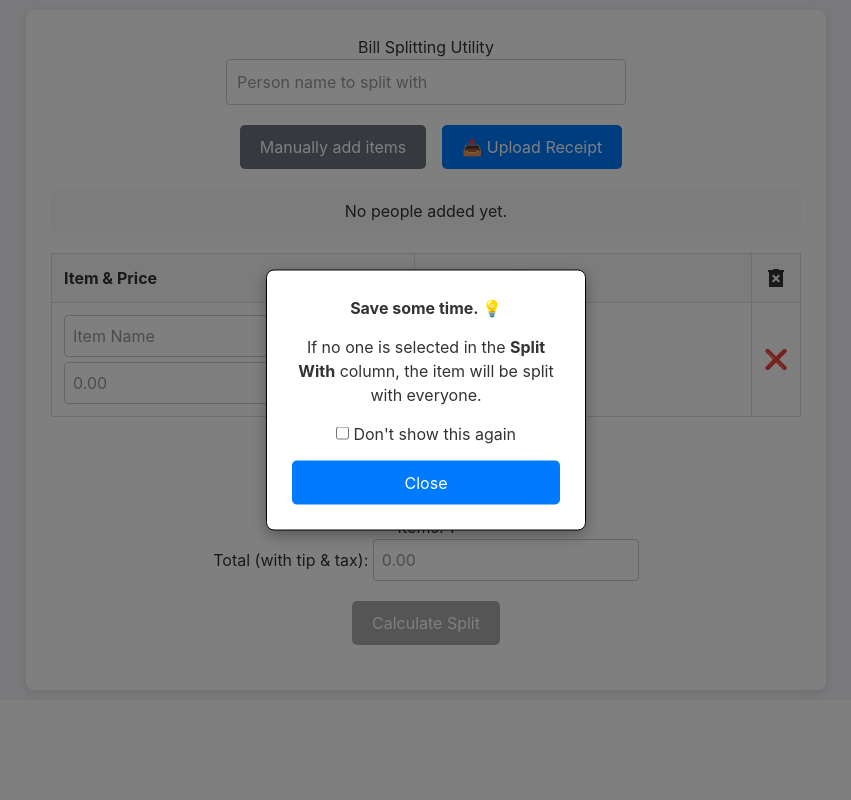
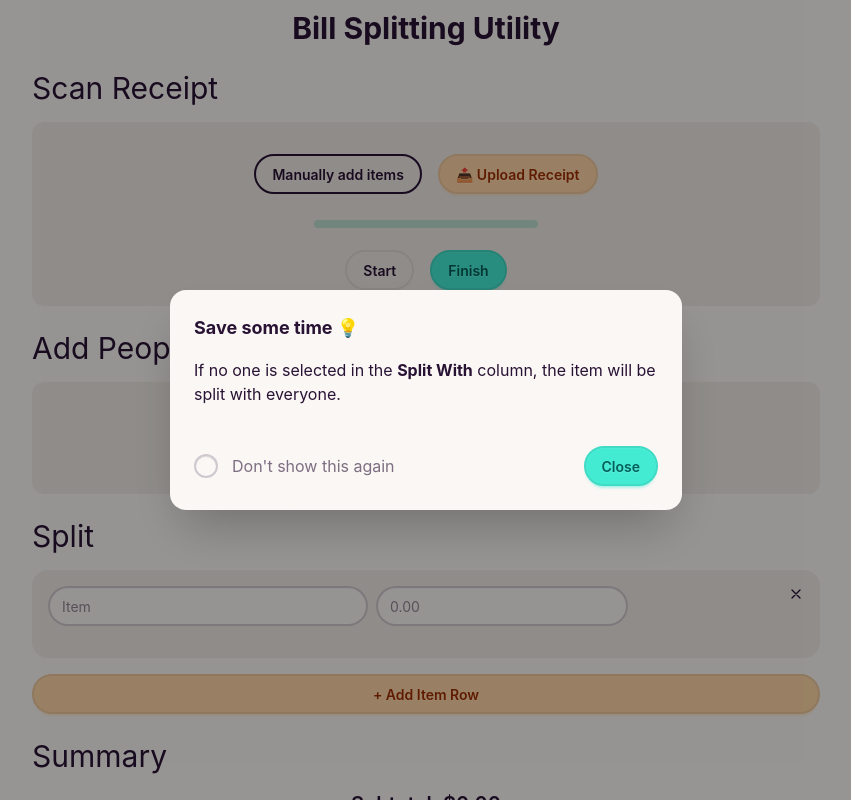
Before and after one commit to kenwuuu/billsplit-vue, a Vue app: page / in a window 1280 px wide. Shown: the top 800 px of the page, without its empty margins (214-1065 px from the left). Built offline with nearby package versions, Linux system fonts and the light colour scheme.

Commit message:
Switch to DaisyUI. Add progress bar. Add detailed breakdown for later. Show tip if user selects everyone.

```diff
--- a/package.json
+++ b/package.json
@@ -19,6 +19,7 @@
   },
   "dependencies": {
     "@tailwindcss/vite": "^4.1.12",
+    "gsap": "^3.13.0",
     "pinia": "^3.0.3",
     "vue": "^3.5.18",
     "vue-router": "^4.5.1"
--- a/src/BillSplitter.vue
+++ b/src/BillSplitter.vue
@@ -1,119 +1,168 @@
 <template>
   <div class="bill-splitter-app">
-    <div v-if="showTipPopup" id="overlay" @click="closePopup"></div>
-    <div v-if="showTipPopup" id="popup">
-      <h3><b>Save some time. 💡</b></h3>
-      <p>If no one is selected in the <b>Split With</b> column, the item will be split with everyone.</p>
-      <label>
-        <input type="checkbox" v-model="dontShowAgain" /> Don't show this again
+<!-- Popup Tip Modal-->
+    <div v-if="showTipPopup" class="modal modal-open">
+      <div class="modal-box">
+        <h3 class="font-bold text-lg">Save some time 💡</h3>
+        <p class="py-4">If no one is selected in the <b>Split With</b> column, the item will be split with everyone.</p>
+        <div class="modal-action flex justify-between items-center">
+          <label class="label cursor-pointer">
+            <input type="checkbox" v-model="dontShowAgain" class="checkbox" />
+            <span class="label-text ml-2">Don't show this again</span>
           </label>
-      <button @click="closePopup">Close</button>
+          <button @click="closePopup" class="btn btn-primary">Close</button>
+        </div>
+      </div>
     </div>
 
-    <h1>Bill Splitting Utility</h1>
+<!-- Title -->
+    <h1 class="text-3xl font-bold text-center mb-6">Bill Splitting Utility</h1>
 
-    <div class="input-section">
-      <form autocomplete="off" @submit.prevent="addPerson">
+<!-- Scan Receipt - Section Header -->
+    <div class="mb-4">
+      <span class="text-3xl">Scan Receipt</span>
+    </div>
+
+    <div class="bg-base-200 rounded-xl py-4 mb-6">
+      <!-- Item input field -->
+      <div class="mb-4 flex justify-center">
+        <form v-if="showManualItemInput" autocomplete="off" @submit.prevent="addMenuItem" class="w-auto">
+          <input
+            type="text"
+            v-model="newMenuItemName"
+            placeholder="Item name"
+            class="input"
+            autocomplete="off"
+          />
+          <button type="submit" style="display: none;">Add Item</button>
+        </form>
+      </div>
+
+      <div class="flex justify-center items-center gap-4 mb-4">
+        <!-- Manual input button -->
+        <button @click="showManualItemInput = !showManualItemInput" class="btn btn-outline">Manually add items</button>
+        <div v-if="uploadError" class="text-error">{{ uploadError }}</div>
+        <div v-if="isUploading">Processing receipt... 🤖</div>
+
+        <!-- Upload receipt button -->
+        <label v-else class="btn btn-accent">
+          <input type="file" @change="handleReceiptUpload" accept="image/*" class="hidden" />
+          📤 Upload Receipt
+        </label>
+      </div>
+
+      <!-- Progress bar cluster -->
+      <div class="flex flex-col gap-4 justify-center items-center">
+        <!-- Progress bar -->
+        <div >
+          <progress @click="animateProgressBar" ref="progressBar"  class="progress progress-success w-56" value="0" max="100"></progress>
+        </div>
+        <!-- Start and finish buttons -->
+        <div class="flex gap-4" v-if="inDevMode">
+          <button @click="startProgressBarAnimation" class="btn">Start</button>
+          <button @click="finishProgressBarAnimation" class="btn btn-primary">Finish</button>
+        </div>
+      </div>
+    </div>
+
+<!-- Add People - Section Header -->
+    <div class="mb-4" id="add-people-section">
+      <span class="text-3xl">Add People</span>
+    </div>
+
+    <div class="bg-base-200 rounded-xl py-4 mb-6">
+      <!-- Name input -->
+      <div class="flex justify-center gap-4 mb-4">
+        <form autocomplete="off" @submit.prevent="handleAddPerson" class="w-auto">
           <input
             type="text"
             v-model="newPersonName"
-          placeholder="Person name to split with"
-          class="wide-input"
+            placeholder="Add name to split with"
+            id="person-input"
+            class="input w-full"
             autocomplete="off"
           />
           <button type="submit" style="display: none;">Add Person</button>
         </form>
       </div>
 
-    <div class="input-section">
-      <form v-if="showManualItemInput" autocomplete="off" @submit.prevent="addMenuItem">
-        <input
-          type="text"
-          v-model="newMenuItemName"
-          placeholder="Item name"
-          class="wide-input mb-4"
-          autocomplete="off"
-        />
-        <button type="submit" style="display: none;">Add Item</button>
-      </form>
-
-      <button @click="showManualItemInput = !showManualItemInput" class="secondary-action-btn mr-4 mb-4 sm:mb-0">Manually add items</button>
-
-      <div v-if="uploadError" class="error-text">{{ uploadError }}</div>
-      <div v-if="isUploading">Processing receipt... 🤖</div>
-      <label v-else class="upload-label">
-        <input type="file" @change="handleReceiptUpload" accept="image/*" style="display: none;" />
-        📤 Upload Receipt
-      </label>
+      <!-- Person list -->
+      <div id="person-list" class="flex flex-wrap gap-2 justify-center">
+      <span v-if="persons.length === 0" class="label-text">No people added yet.</span>
+      <strong v-else>Guests:</strong>
+      <div
+        v-for="person in persons"
+        :key="person"
+        class="badge badge-lg badge-outline"
+      >
+        {{ person }}
+      </div>
+    </div>
     </div>
 
-    <div id="person-list" class="person-checkboxes">
-      <span v-if="persons.length === 0">No people added yet.</span>
-      <strong v-else>Guests:</strong>
-      <span v-for="person in persons" :key="person" class="person-tag">{{ person }}</span>
+<!-- Split Bill - Section Header -->
+    <div class="mb-4">
+      <span class="text-3xl">Split</span>
     </div>
 
-    <table>
-      <thead>
-      <tr>
-        <th>Item & Price</th>
-        <th class="split-with-cell">
-          Split With
-          <div class="tooltip-container">
-            <button @click="showSplitTooltip = !showSplitTooltip" class="tooltip-trigger">?⃝</button>
-            <span v-if="showSplitTooltip" class="tooltip-text">
-                    Check names to split an item. If no one is checked, it's split with everyone.
-                </span>
+    <div v-if="billItems.length === 0" class="text-center italic label-text">Upload a receipt to get started!</div>
+    <div v-else>
+      <div class="flex flex-col gap-4">
+        <div v-for="item in billItems" :key="item.id" class="card card-bordered bg-base-200">
+          <div class="card-body p-4 relative">
+            <div class="flex flex-col gap-2">
+              <div class="flex flex-nowrap gap-2 w-full items-center">
+                <input type="text" v-model="item.name" data-testid="item-name" placeholder="Item" class="input"/>
+                <input type="tel" :value="item.price" @input="event => formatPrice(item, event)" placeholder="0.00" class="input w-1/3 mr-8" />
               </div>
-        </th>
-        <th>
-          <svg xmlns="http://www.w3.org/2000/svg" width="24" height="24" viewBox="0 0 24 24"><path fill="currentColor" d="m9.4 16.5l2.6-2.6l2.6 2.6l1.4-1.4l-2.6-2.6L16 9.9l-1.4-1.4l-2.6 2.6l-2.6-2.6L8 9.9l2.6 2.6L8 15.1zM5 21V6H4V4h5V3h6v1h5v2h-1v15z"/></svg>
-        </th>
-      </tr>
-      </thead>
-      <tbody>
-      <tr v-if="billItems.length === 0">
-        <td colspan="3" style="text-align: center;">Add items to get started!</td>
-      </tr>
-      <tr v-for="item in billItems" :key="item.id">
-        <td>
-          <div class="item-price-wrapper">
-            <input type="text" v-model="item.name" placeholder="Item Name" class="item-name-input"/>
-            <div class="price-input-wrapper">
-              <span class="price-prefix"></span>
-              <input type="tel" :value="item.price" @input="event => formatPrice(item, event)" placeholder="0.00" class="price-input"/>
+              <div class="mt-2">
+                <div class="flex flex-wrap gap-1">
+                  <button
+                    v-for="person in persons"
+                    :key="person"
+                    @click="togglePersonForItem(item, person)"
+                    :class="item.splitWith.includes(person) ? 'btn-outline' : 'btn-soft'"
+                    class="btn btn-sm"
+                    :title="person"
+                  >
+                    {{ person }}
+                  </button>
                 </div>
               </div>
-        </td>
-        <td class="split-with-cell">
-          <div class="split-checkboxes-wrapper">
-            <label v-for="person in persons" :key="person" :title="person">
-              <input type="checkbox" :value="person" v-model="item.splitWith" /> {{ person }}
-            </label>
             </div>
-        </td>
-        <td class="action-col">
-          <button @click="removeItem(item.id)" class="remove-btn" title="Remove row">❌</button>
-        </td>
-      </tr>
-      </tbody>
-    </table>
-    <button @click="addItemRow()" class="add-item-btn">+ Add Item Row</button>
+            <button @click="removeItem(item.id)" class="btn btn-sm btn-ghost btn-circle absolute top-2 right-2" title="Remove row">
+              <svg xmlns="http://www.w3.org/2000/svg" class="h-4 w-4" fill="none" viewBox="0 0 24 24" stroke="currentColor"><path stroke-linecap="round" stroke-linejoin="round" stroke-width="2" d="M6 18L18 6M6 6l12 12" /></svg>
+            </button>
+          </div>
+        </div>
+      </div>
+    </div>
+    <button @click="addItemRow()" class="btn btn-accent w-full mt-4">+ Add Item Row</button>
 
-    <h3 style="text-align: center;">Subtotal: ${{ subtotal.toFixed(2) }}</h3>
-    <h3 style="text-align: center;">Items: {{ billItems.length }}</h3>
 
-    <div class="input-section">
-      <label for="total-input">Total (with tip & tax): </label>
-      <input type="tel" id="total-input" :value="totalAmount" @input="formatTotal" placeholder="0.00" @keydown.enter="showSummary = true" />
+<!-- Split Bill - Section Header -->
+<div class="flex mb-4 mt-6">
+  <p class="text-3xl mr-6">Summary</p>
 </div>
 
-    <button @click="showSummary = true" class="calculate-split-btn" :disabled="persons.length === 0">Calculate Split</button>
+<!-- Subtotal and Total section -->
+    <div class="text-center my-4">
+      <h3 class="text-xl font-semibold">Subtotal: ${{ subtotal.toFixed(2) }}</h3>
+      <h3 class="text-xl font-semibold">Items: {{ billItems.length }}</h3>
+    </div>
 
-    <div v-if="showSummary" class="payment-summary-section">
-      <h2>Payment Summary</h2>
-      <h4>"Total Payment" includes each person's share of tip and tax.</h4>
-      <table>
+    <div class="form-control text-center">
+      <span class=" mb-4">Total, after tip & tax:</span>
+      <input type="tel" class="input base-content" :value="totalAmount" @input="formatTotal" placeholder="0.00" @keydown.enter="showSummary = true" />
+    </div>
+
+    <button @click="calculateSplit" class="btn btn-primary btn-block my-4" :disabled="persons.length === 0">Calculate Split</button>
+
+    <div v-if="showSummary" class="mt-8 pt-4 border-t border-gray-300">
+      <h2 class="text-2xl font-bold text-center">Payment Summary</h2>
+      <h4 class="text-center mb-4">"Total Payment" includes each person's share of tip and tax.</h4>
+      <div class="overflow-x-auto">
+        <table class="table w-4/5 mx-auto">
           <thead>
           <tr>
             <th>Person</th>
@@ -122,24 +171,51 @@
           </thead>
           <tbody>
           <tr v-for="(amount, person) in finalTotals" :key="person">
-          <td>{{ person }}</td>
+            <td class="font-medium">{{ person }}</td>
             <td>${{ amount }}</td>
           </tr>
           </tbody>
         </table>
       </div>
     </div>
+<!--  Start details section. We're adding this later  -->
+<!--    <div v-if="showSummary" class="mt-8 pt-4 border-t border-gray-300">-->
+<!--      <h2 class="text-2xl font-bold text-center">Payment Summary</h2>-->
+<!--      <h4 class="text-center mb-4">"Total Payment" includes each person's share of tip and tax.</h4>-->
+
+<!--      <div class="space-y-6">-->
+<!--        <div v-for="person in persons" :key="person" class="card card-bordered bg-base-200">-->
+<!--          <div class="card-body">-->
+<!--            <h3 class="text-xl font-semibold mb-2">{{ person }}</h3>-->
+<!--            <ul class="list-disc list-inside mb-2">-->
+<!--              <li v-for="entry in personBreakdown[person]" :key="entry.item">-->
+<!--                {{ entry.item }} — ${{ entry.share }}-->
+<!--              </li>-->
+<!--            </ul>-->
+<!--            <p class="font-bold text-right">Total: ${{ finalTotals[person] }}</p>-->
+<!--          </div>-->
+<!--        </div>-->
+<!--      </div>-->
+<!--    </div>-->
+<!--  end details section  -->
+  </div>
 </template>
 
 ***
 
 <script setup>
-import { ref, computed, onMounted, watch } from 'vue';
+import { ref, computed, onMounted, watch, nextTick } from 'vue'
 import './app.css';
+import { gsap } from "gsap"
 
 // --- STATE ---
+const inDevMode = ref(import.meta.env.DEV);
+
 const persons = ref([]);
 const newPersonName = ref('');
+
+const progressBar = ref(null)
+let timeline = null
 
 const billItems = ref([]);
 const newMenuItemName = ref('');
@@ -150,7 +226,6 @@ const showSummary = ref(false);
 
 const showTipPopup = ref(false);
 const dontShowAgain = ref(false);
-const showSplitTooltip = ref(false);
 
 const uploadError = ref('');
 const isUploading = ref(false);
@@ -197,12 +272,85 @@ const finalTotals = computed(() => {
   return final;
 });
 
+/**
+ * Builds an itemized breakdown for each person.
+ */
+const personBreakdown = computed(() => {
+  const breakdown = {};
+  const sub = subtotal.value;
+  const total = parseFloat(totalAmount.value) || sub;
+  if (sub === 0 || persons.value.length === 0) return breakdown;
+
+  const multiplier = total / sub; // tax/tip multiplier
+
+  persons.value.forEach(p => { breakdown[p] = []; });
+
+  billItems.value.forEach(item => {
+    const price = parseFloat(item.price) || 0;
+    if (!price) return;
+
+    const sharers = item.splitWith.length > 0 ? item.splitWith : persons.value;
+    const share = (price / sharers.length) * multiplier;
+
+    sharers.forEach(p => {
+      breakdown[p].push({
+        item: item.name || "Unnamed Item",
+        share: share.toFixed(2)
+      });
+    });
+  });
+
+  return breakdown;
+});
+
 // --- METHODS ---
+function startProgressBarAnimation() {
+  // Kill old animation if running
+  if (timeline) {
+    timeline.kill()
+    progressBar.value.value = 0
+  }
+
+  timeline = gsap.timeline()
+
+  // Phase 1: 0 → 80% in 9s
+  timeline.to(progressBar.value, {
+    value: 95,
+    duration: 20,
+    ease: "power2.out"
+  })
+}
+
+function finishProgressBarAnimation() {
+  // if no timeline, return. else, kill it
+  if (!timeline) return
+  timeline.kill()
+
+  // Jump to end of current tween and animate quickly to 100%
+  gsap.to(progressBar.value, {
+    value: 100,
+    duration: 0.2,
+    ease: "linear",
+  })
+
+  focusPeopleInput();
+}
+
+function focusPeopleInput() {
+  // scroll Add People section to top of page
+  document.querySelector('#add-people-section').scrollIntoView({
+    behavior: 'smooth',
+    block: 'start'   // align the element to the top of the viewport
+  });
+
+  // focus input field
+  document.getElementById('person-input').focus()
+}
 
 /**
- * Adds multiple people from a single space-separated string.
+ * Adds one or multiple people from a single space-separated string.
  */
-function addPerson() {
+function handleAddPerson() {
   const names = newPersonName.value.trim().split(/\s+/).filter(Boolean);
   names.forEach(name => {
     if (!persons.value.includes(name)) {
@@ -210,6 +358,36 @@ function addPerson() {
     }
   });
   newPersonName.value = '';
+}
+
+async function calculateSplit() {
+  showSummary.value = true;
+  await nextTick();
+  window.scrollTo({
+    top: document.documentElement.scrollHeight,
+    behavior: 'smooth'
+  });
+}
+
+function togglePersonForItem(item, person) {
+  const index = item.splitWith.indexOf(person);
+  if (index > -1) {
+    // Person is in the array, so remove them
+    item.splitWith.splice(index, 1);
+  } else {
+    // Person is not in the array, so add them
+    item.splitWith.push(person);
+  }
+
+  handleShouldShowTip(item)
+}
+
+function handleShouldShowTip(item) {
+  console.log('hi')
+  if (item.splitWith.length === persons.value.length) {
+    console.log('should show')
+    showPopup();
+  }
 }
 
 /**
@@ -274,8 +452,11 @@ function closePopup() {
  * Handles the file upload, compression, and API call for receipt parsing.
  */
 async function handleReceiptUpload(event) {
+  // get file
   const file = event.target.files[0];
   if (!file) return;
+
+  startProgressBarAnimation();
 
   uploadError.value = '';
   isUploading.value = true;
@@ -294,8 +475,12 @@ async function handleReceiptUpload(event) {
       body: formData
     });
 
+    // if response not ok, throw errow
     if (!response.ok) throw new Error('Failed to parse receipt. Please try again.');
+
+    // wait on data and then finish progress bar
     const data = await response.json();
+    finishProgressBarAnimation();
 
     // Clear existing items and populate with parsed data
     billItems.value = [];
@@ -333,6 +518,9 @@ function compressImage(file, quality = 0.8) {
   });
 }
 
+function showPopup() {
+  showTipPopup.value = true;
+}
 
 // --- WATCHERS (Reacting to State Changes) ---
 
@@ -365,176 +553,14 @@ onMounted(() => {
 ***
 
 <style>
-/* You can place the contents of your styles.css file here. Scoped styles are also possible. */
-:root {
-  --primary-bg: #f4f4f9;
-  --text-color: #333;
-  --border-color: #ddd;
-  --button-bg: #007bff;
-  --button-hover-bg: #0056b3;
-}
-input {
-  font-size: 16px;
-}
 body {
   font-family: -apple-system, BlinkMacSystemFont, "Segoe UI", Roboto, Helvetica, Arial, sans-serif;
-  background-color: var(--primary-bg);
-  color: var(--text-color);
-  margin: 0;
-  padding: 10px;
+  padding: 4px;
 }
 .bill-splitter-app {
   max-width: 800px;
   margin: auto;
-  background: white;
-  padding: 25px;
-  border-radius: 8px;
-  box-shadow: 0 2px 10px rgba(0,0,0,0.1);
-}
-
-h1, h2, h3, h4 {
-  text-align: center;
-  color: var(--header-color);
-}
-h4 {
-  font-weight: normal;
-  color: #666;
-}
-h4 a {
-  color: #007bff;
-  text-decoration: none;
-}
-h4 a:hover {
-  text-decoration: underline;
-}
-
-table {
-  width: 100%;
-  border-collapse: collapse;
-  margin-top: 20px;
-}
-th, td {
-  border: 1px solid var(--border-color);
-  padding: 12px;
-  text-align: left;
-  vertical-align: top;
-}
-th { background-color: #f8f9fa; }
-
-/* Combined Item & Price Input Styles */
-.item-price-wrapper {
-  display: flex;
-  flex-direction: column;
-  gap: 5px;
-}
-.item-name-input, .price-input {
-  width: 100%;
-  padding: 8px;
-  border: 1px solid #ccc;
+  padding: 6px;
   border-radius: 4px;
-  box-sizing: border-box;
-}
-
-/* Responsive "Split With" column */
-.split-with-cell { width: 45%; }
-.split-checkboxes-wrapper {
-  display: flex;
-  flex-wrap: wrap;
-  gap: 4px 8px;
-}
-.split-checkboxes-wrapper label {
-  cursor: pointer;
-  white-space: nowrap;
-  font-size: 0.9em;
-}
-
-/* Compact Remove Button */
-.action-col { width: 40px; text-align: center; vertical-align: middle; }
-.remove-btn {
-  background: none;
-  border: none;
-  cursor: pointer;
-  font-size: 1.2em;
-  padding: 0;
-  line-height: 1;
-}
-
-/* Tooltip */
-.tooltip-container {
-  display: inline-block;
-  position: relative;
-  margin-left: 4px;
-}
-.tooltip-trigger {
-  background: #e9ecef;
-  border: 1px solid #ced4da;
-  border-radius: 50%;
-  width: 20px;
-  height: 20px;
-  cursor: pointer;
-  padding: 0;
-  line-height: 20px;
-  font-size: 12px;
-}
-.tooltip-text {
-  visibility: visible;
-  width: 200px;
-  background-color: #333;
-  color: #fff;
-  text-align: center;
-  border-radius: 6px;
-  padding: 8px;
-  position: absolute;
-  z-index: 1;
-  bottom: 125%;
-  left: 50%;
-  margin-left: -100px;
-  opacity: 1;
-  transition: opacity 0.3s;
-}
-.tooltip-text::after {
-  content: "";
-  position: absolute;
-  top: 100%;
-  left: 50%;
-  margin-left: -5px;
-  border-width: 5px;
-  border-style: solid;
-  border-color: #333 transparent transparent transparent;
-}
-
-/* General Input & Button Styles */
-.input-section { text-align: center; margin-bottom: 20px; }
-#total-input { padding: 8px; border: 1px solid #ccc; border-radius: 4px; }
-.wide-input { padding: 10px; width: 70%; max-width: 400px; border: 1px solid #ccc; border-radius: 4px; }
-button, .upload-label { background-color: var(--button-bg); color: white; border: none; padding: 10px 20px; border-radius: 5px; cursor: pointer; font-size: 1em; transition: background-color 0.2s; display: inline-block; }
-button:hover, .upload-label:hover { background-color: var(--button-hover-bg); }
-button:disabled { background-color: #aaa; cursor: not-allowed; }
-.secondary-action-btn { background: #6c757d; margin-left: 10px; }
-.secondary-action-btn:hover { background: #5a6268; }
-.add-item-btn { display: block; margin: 10px auto 20px; background-color: #28a745; }
-.add-item-btn:hover { background-color: #218838; }
-.calculate-split-btn { display: block; margin: 10px auto 20px; }
-
-.person-checkboxes { display: flex; flex-wrap: wrap; gap: 10px; justify-content: center; margin-bottom: 20px; padding: 10px; border-radius: 5px; background: #f8f9fa; }
-.person-tag { background: #e9ecef; padding: 5px 10px; border-radius: 15px; font-size: 0.9em; }
-.payment-summary-section { margin-top: 30px; padding-top: 20px; border-top: 2px solid var(--border-color); }
-.payment-summary-section table { width: 80%; margin: 0 auto; }
-.error-text { color: red; margin-bottom: 10px; }
-
-/* Popup Styles */
-#overlay { position: fixed; top: 0; left: 0; width: 100%; height: 100%; background: rgba(0, 0, 0, 0.5); z-index: 999; }
-#popup { position: fixed; top: 50%; left: 50%; transform: translate(-50%, -50%); width: 320px; border: 1px solid black; padding: 25px; background: white; text-align: center; z-index: 1000; border-radius: 8px; box-shadow: 0 5px 15px rgba(0,0,0,0.3); }
-#popup p { margin: 15px 0; }
-#popup label { display: block; margin-bottom: 15px; }
-#popup button { width: 100%; }
-
-/* Mobile Responsive Adjustments */
-@media (max-width: 768px) {
-  .bill-splitter-app { padding: 10px; }
-  .split-with-cell { width: 50%; min-width: 140px; }
-  .split-checkboxes-wrapper label { font-size: 0.85em; }
-  td { padding: 8px 4px; }
-  .payment-summary-section table { width: 100%; }
 }
 </style>
--- a/src/app.css
+++ b/src/app.css
@@ -1,2 +1,4 @@
 @import "tailwindcss";
-@plugin "daisyui";
+@plugin "daisyui" {
+  themes: cupcake --default, dark --prefersdark;
+}
```
Also changed, not shown: 1 other file (tests, documents, lock files or other folders). Lines whose indentation alone changed are shown as unchanged.
